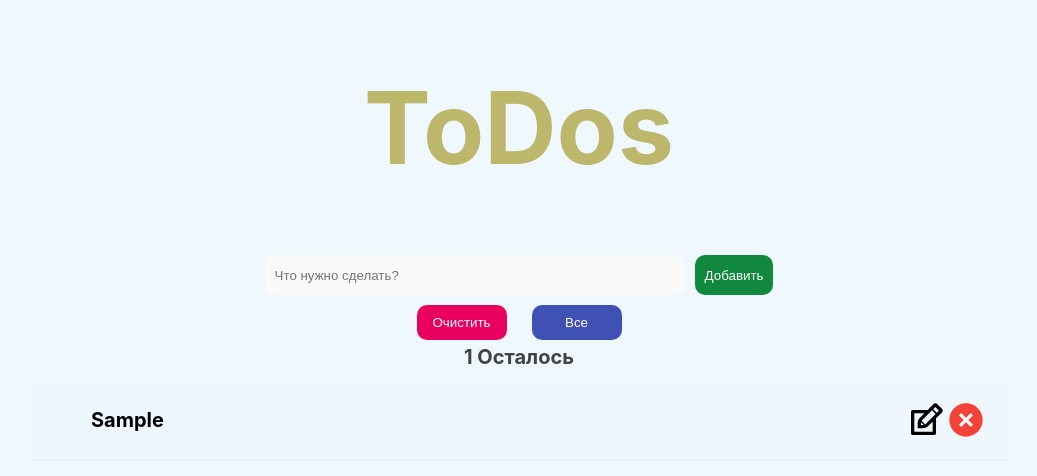
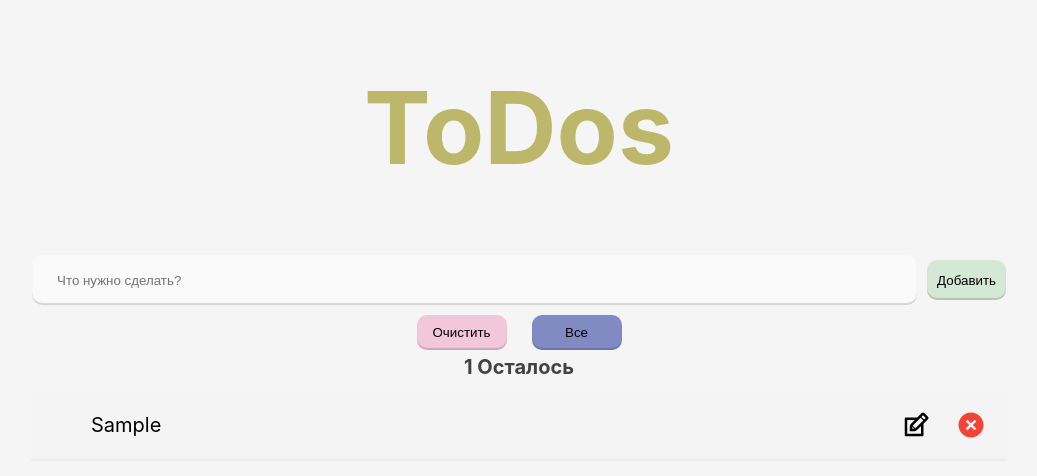
Before and after one commit to AntonAntonaa/Todo, a React (Create React App) app: page / in a window 1280 px wide. Both pictures are taken after typing "Sample" into the empty fields and a click on the button "Добавить". Shown: the top 476 px of the page, without its empty margins (121-1158 px from the left). Built offline with nearby package versions, Linux system fonts and the light colour scheme.

Commit message:
не доконца css

```diff
--- a/src/App.css
+++ b/src/App.css
@@ -1,5 +1,5 @@
 body {
-  background-color: aliceblue;
+  background-color: #f5f5f5;
 }
 
 h1 {
@@ -10,6 +10,7 @@ h1 {
 button {
   transition: opacity 0.5s ease;
   border-radius: 10px;
+  box-shadow: inset 0 -2px 1px rgb(0 0 0 / 15%);
 }
 button:active {
   background-color: #424242;
@@ -28,37 +29,38 @@ button:hover {
 .input {
   background-color: #fafafa;
   border-radius: 10px;
-  width: 400px;
+  width: 850px;
   height: 30px;
   margin-right: 10px;
-  padding: 5px 10px;
+  padding: 10px 10px 10px 25px;
   border: none;
+  box-shadow: inset 0 -2px 1px rgb(0 0 0 / 15%);
 }
 
 .save {
-  background-color: #10893e;
+  background-color: rgb(213, 231, 213);
   height: 40px;
-  color: white;
+  color: black;
   border: none;
   padding: 5px 10px;
 }
 
 .clear {
-  background-color: #ea005e;
+  background-color: #f1c7d9;
   width: 90px;
   margin-right: 25px;
   margin-top: 10px;
   border: none;
   padding: 10px 15px;
-  color: white;
+  color: black;
 }
 
 .filter {
   width: 90px;
-  background-color: #3f51b5;
+  background-color: #818ac2;
   border: none;
   padding: 10px 15px;
-  color: white;
+  color: black;
 }
 
 .deletIcon {
@@ -66,14 +68,15 @@ button:hover {
   margin-right: 5px;
   margin-top: 5px;
   color: #f44336;
-  width: 40px;
-  height: 40px;
+  width: 30px;
+  height: 30px;
 }
 
 .editIcon {
   cursor: pointer;
-  width: 40px;
-  height: 40px;
+  margin-right: 25px;
+  width: 30px;
+  height: 30px;
 }
 
 .todo-row {
@@ -90,7 +93,7 @@ button:hover {
   flex-direction: row;
   align-items: center;
   justify-content: center;
-  font-weight: bold;
+
   font-size: 20px;
   padding: 16px 16px 16px 60px;
   border: none;
--- a/src/componets/ToDo.js
+++ b/src/componets/ToDo.js
@@ -12,6 +12,8 @@ function ToDo() {
   const toDos = useSelector(getTodo);
   const editingId = useSelector(getSelectEditingId);
   const dispatch = useDispatch();
+
+
 
   const comleteTodo = (id) => {
     dispatch(comleteTodoRedux(id));
```
Also changed, not shown: src/componets/AddToDo.js (+5 -5 lines), src/componets/EditToDo.js (line endings or trailing spaces).
